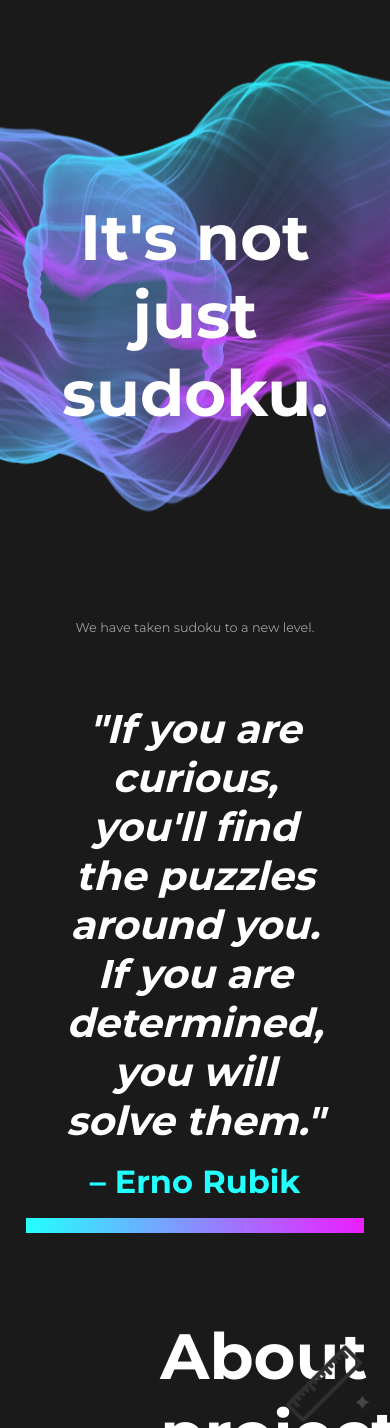
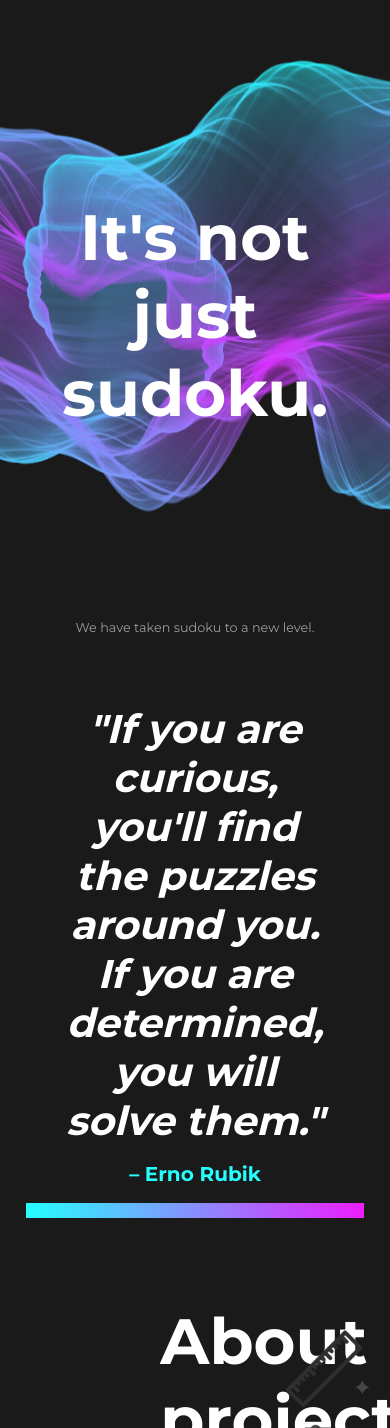
Before and after one commit to NikolSkvarilova/sudoku, a React (Create React App) app in the folder app/: page / in a window 390 px wide. Shown: the part 140-1568 px from the top of the page. Built offline with nearby package versions, Linux system fonts and the light colour scheme.

Commit message:
Added media queries, standard component margin, fixed line shrinking

```diff
--- a/app/src/Components/Quote/Quote.scss
+++ b/app/src/Components/Quote/Quote.scss
@@ -6,6 +6,7 @@
   @include clean-element;
   background-color: $background;
   width: 100%;
+  margin-bottom: $component_margin_bottom;
 
   .figure-container {
     font-family: Montserrat;
@@ -33,7 +34,36 @@
   .rectangle {
     margin: 2vh auto;
     height: $line-size;
+    flex-shrink: 0;
     width: 40vh;
     background: linear-gradient(90deg, $fancy-color-1 0%, $fancy-color-2 100%);
   }
 }
+
+@media only screen and (max-width: map-get($breakpoints, tablet-mobile)) {
+  .quote-container {
+    .figure-container {
+      .quote-text {
+        font-size: map-get($font-sizes-tablet, quote)
+      }
+
+      .quote-author {
+        font-size: map-get($font-sizes-tablet, quote-author)
+      }
+    }
+  }
+}
+
+@media only screen and (max-width: map-get($breakpoints, mobile)) {
+  .quote-container {
+    .figure-container {
+      .quote-text {
+        font-size: map-get($font-sizes-mobile, quote)
+      }
+
+      .quote-author {
+        font-size: map-get($font-sizes-mobile, quote-author)
+      }
+    }
+  }
+}
```
